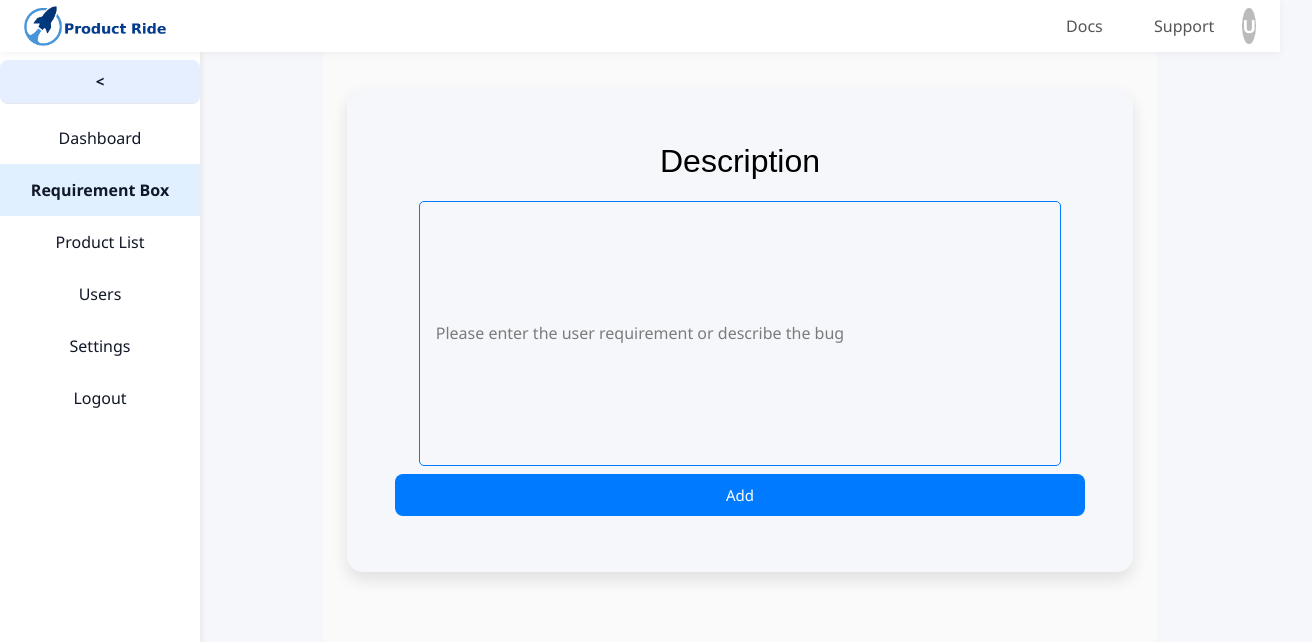
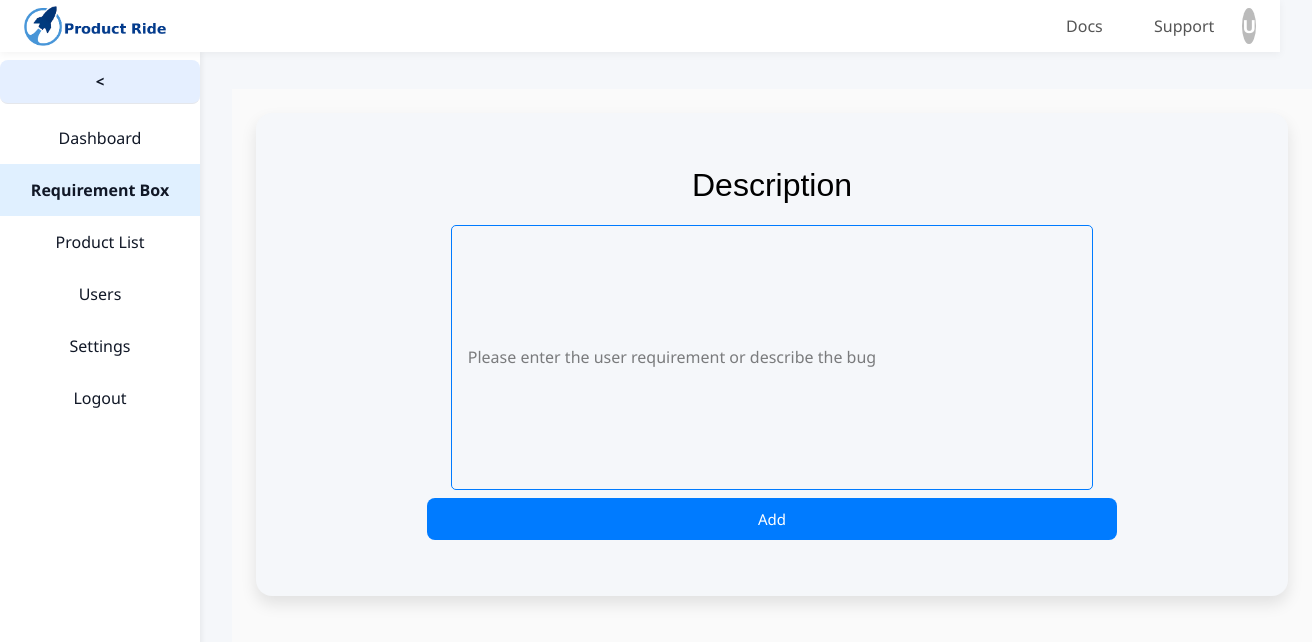
Before and after one commit to hindu99/productrideapp, a React (Vite) app in the folder frontend/: page /requirementbox in a window 1280 px wide. Shown: the top 642 px of the page, 1312 px wide, since content can reach past the window. Built offline with nearby package versions, Linux system fonts and the light colour scheme.

Commit message:
Adjuested pagelayout CSS and sidebar to increase the width of the main content area of pagelayout

```diff
--- a/frontend/src/components/PageLayouts/pagelayout.css
+++ b/frontend/src/components/PageLayouts/pagelayout.css
@@ -29,14 +29,18 @@ body {
   min-height: 100vh;
   overflow-y: auto;
   box-sizing: border-box;
-
   background: #fafafa;
 
+  /* start after the sidebar */
+  margin-left: var(--sidebar-width);
+  /* push below topbar */
+  margin-top: var(--content-top-gap);
+
+  /*to fill the full sapce*/
+  width: calc(100vw - var(--sidebar-width));
+
   /* spacing */
-  margin-left: var(--sidebar-width);      /* sidebar width to start after sidebar */
-  margin-top: auto;
   padding: 24px;
-  padding-top: var(--content-top-gap);    /* clear the fixed top bar (shared with sticky) */
 
-  transition: margin-left 0.3s ease;
+  transition: margin-left 0.3s ease, width 0.3s ease;
 }
```
